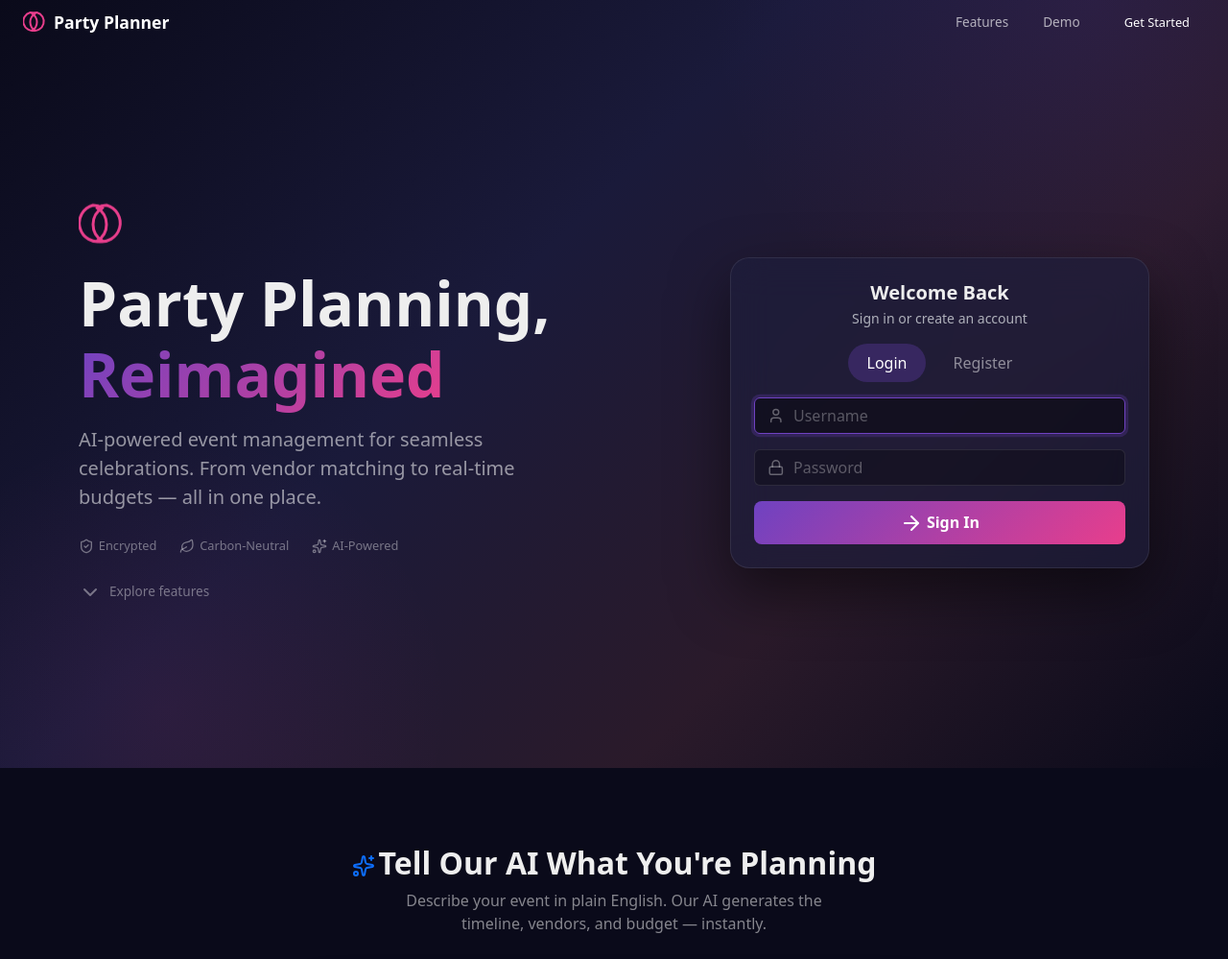
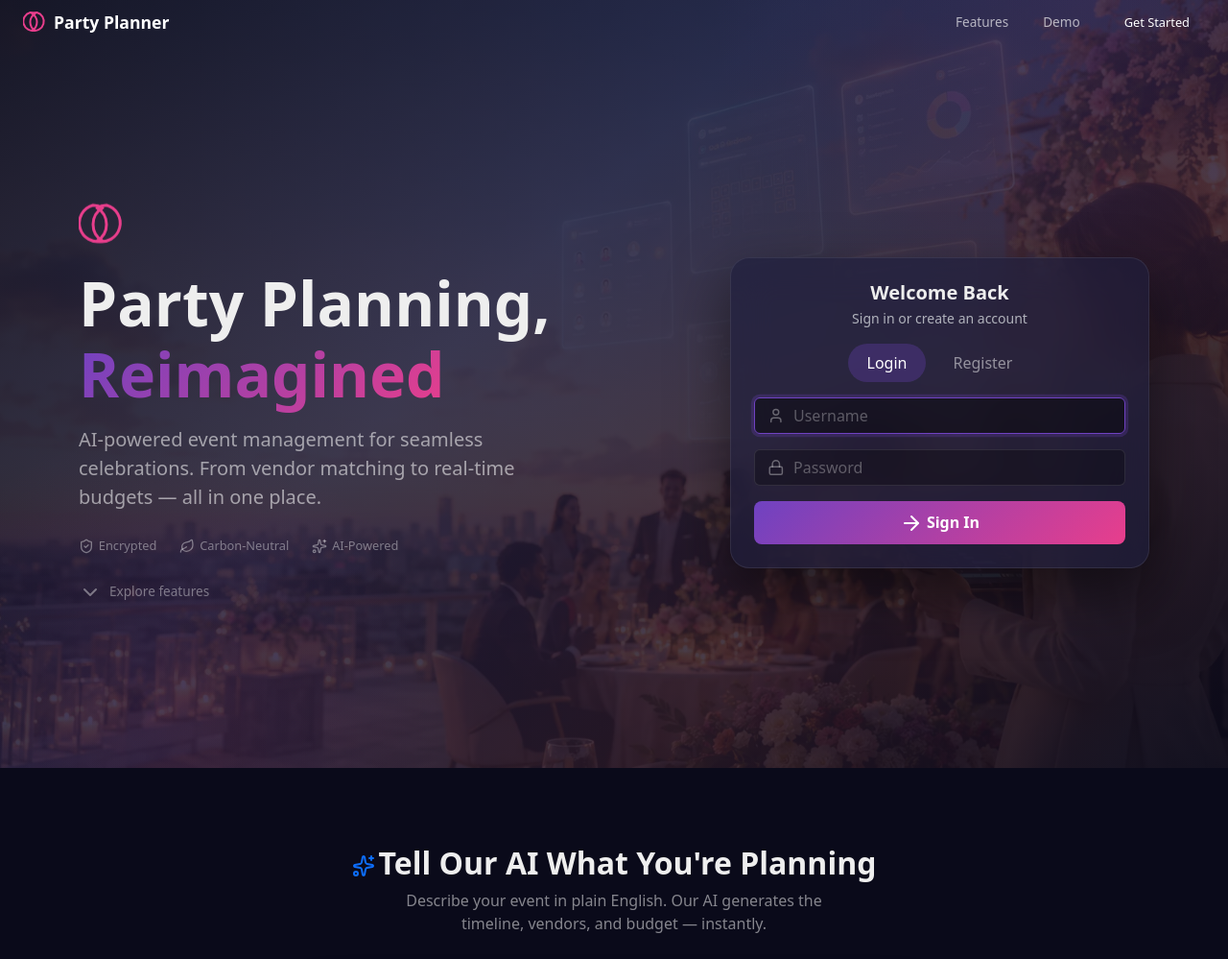
Before and after one commit to NicolasM-100/party_planner, a FastAPI app: page / in a window 1280 px wide. Shown: the top 999 px of the page at 96% size. Run offline with FastAPI, Linux system fonts and the light colour scheme; parts of the project's set-up code (start-up, migrations or seed data) failed here and were passed over; some libraries are stand-ins or nearby versions.

Commit message:
Add hero_party.webp as hero background

```diff
--- a/app/templates/index.html
+++ b/app/templates/index.html
@@ -55,7 +55,9 @@
     #hero {
       min-height: 100vh;
       display: flex; align-items: center;
-      background: linear-gradient(135deg, #0a0a1a 0%, #1a1a3a 40%, #2a1a2a 70%, #0a0a1a 100%);
+      background:
+        linear-gradient(135deg, rgba(10,10,26,0.92) 0%, rgba(26,26,58,0.85) 40%, rgba(42,26,42,0.85) 70%, rgba(10,10,26,0.92) 100%),
+        url('/static/hero_party.webp') center/cover no-repeat;
       padding-top: 60px; position: relative; overflow: hidden;
     }
     #hero::before {
```
Also changed, not shown: static/hero_party.webp (added).
